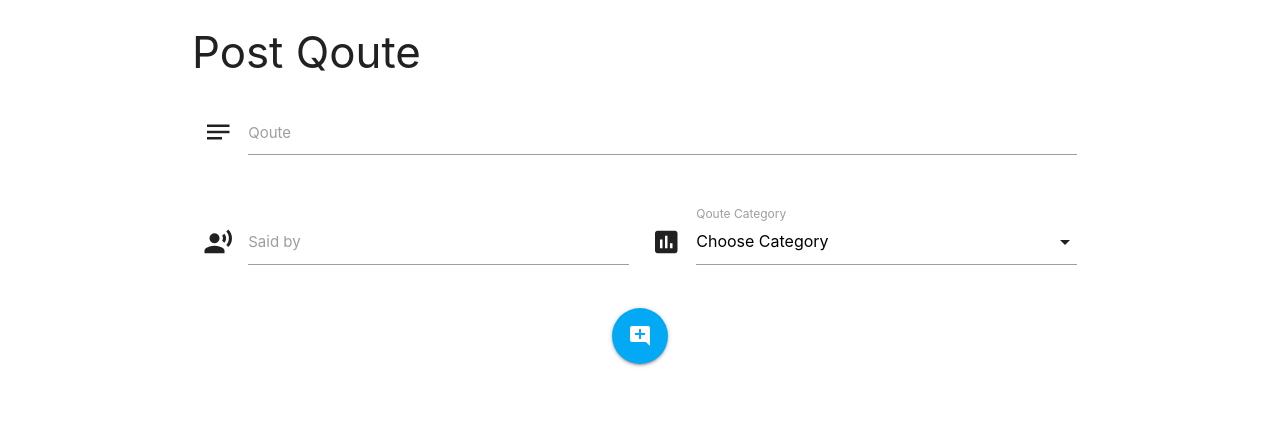
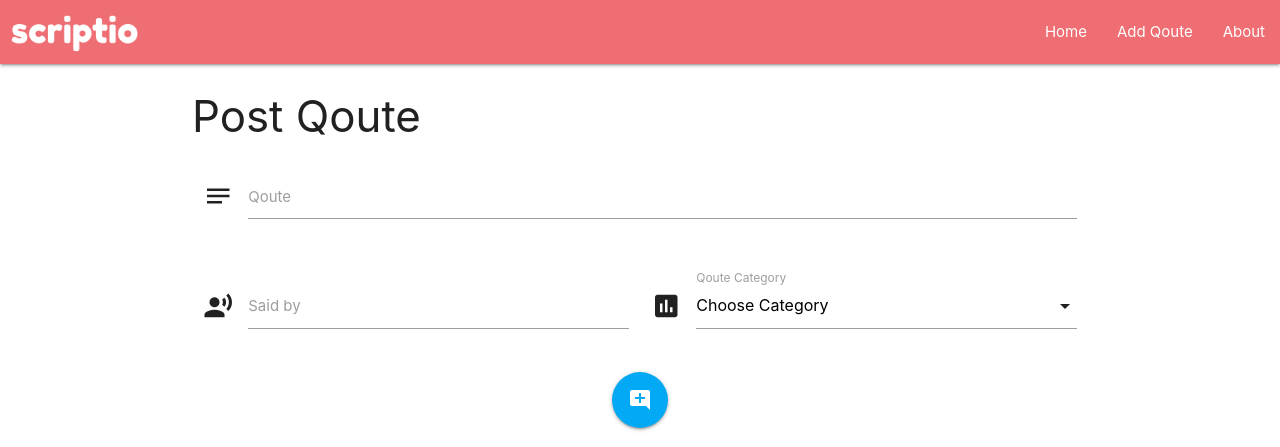
Before and after one commit to tenbonks/scriptio-qoutes-app, a Flask app: page /post_qoute in a window 1280 px wide. Shown: the top 447 px of the page. Run offline with Flask 2, Linux system fonts and the light colour scheme; data that the repository does not hold is empty; some libraries are stand-ins or nearby versions.

Commit message:
Added navigation to base.html

```diff
--- a/templates/base.html
+++ b/templates/base.html
@@ -16,6 +16,26 @@
 
 <body>
 
+    <header>
+        <nav>
+            <div class="nav-wrapper">
+              <a href="{{ url_for('get_qoutes')}}" class="brand-logo"><img src="{{ url_for('static', filename='images/scriptio-logo.png') }}"  width="150px" height="auto" alt="Scriptio logo"></a>
+              <ul id="nav-mobile" class="right hide-on-med-and-down">
+                <li><a href="{{ url_for('get_qoutes')}}">Home</a></li>
+                <li><a href="{{ url_for('post_qoute')}}">Add Qoute</a></li>
+                <li><a href="collapsible.html">About</a></li>
+              </ul>
+              <a href="#" data-target="mobile-demo" class="sidenav-trigger"><i class="material-icons">menu</i></a>
+              <ul class="sidenav" id="mobile-demo">
+                <li><a href="{{ url_for('get_qoutes')}}">Home</a></li>
+                <li><a href="{{ url_for('post_qoute')}}">Add Qoute</a></li>
+                <li><a href="collapsible.html">About</a></li>
+              </ul>
+            </div>
+          </nav>
+
+    </header>
+
     <div class="container">
 
         {% block content %}
@@ -33,7 +53,9 @@
     <script type="text/javascript">
         $(document).ready(function () {
             $('select').formSelect();
+            $('.sidenav').sidenav();
         });
+
     </script>
     <!--  /LOAD SCRIPTS -->
 
```
